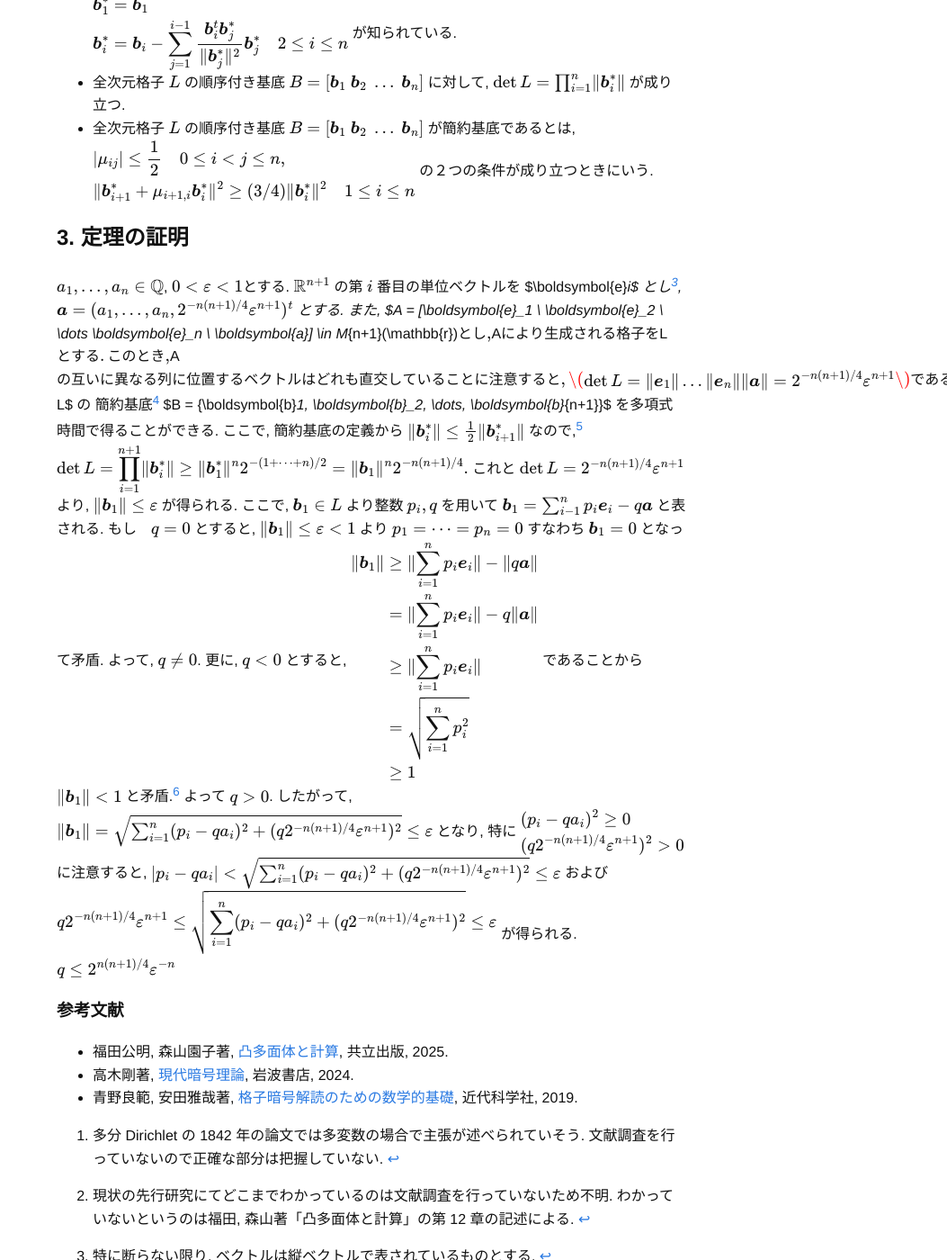
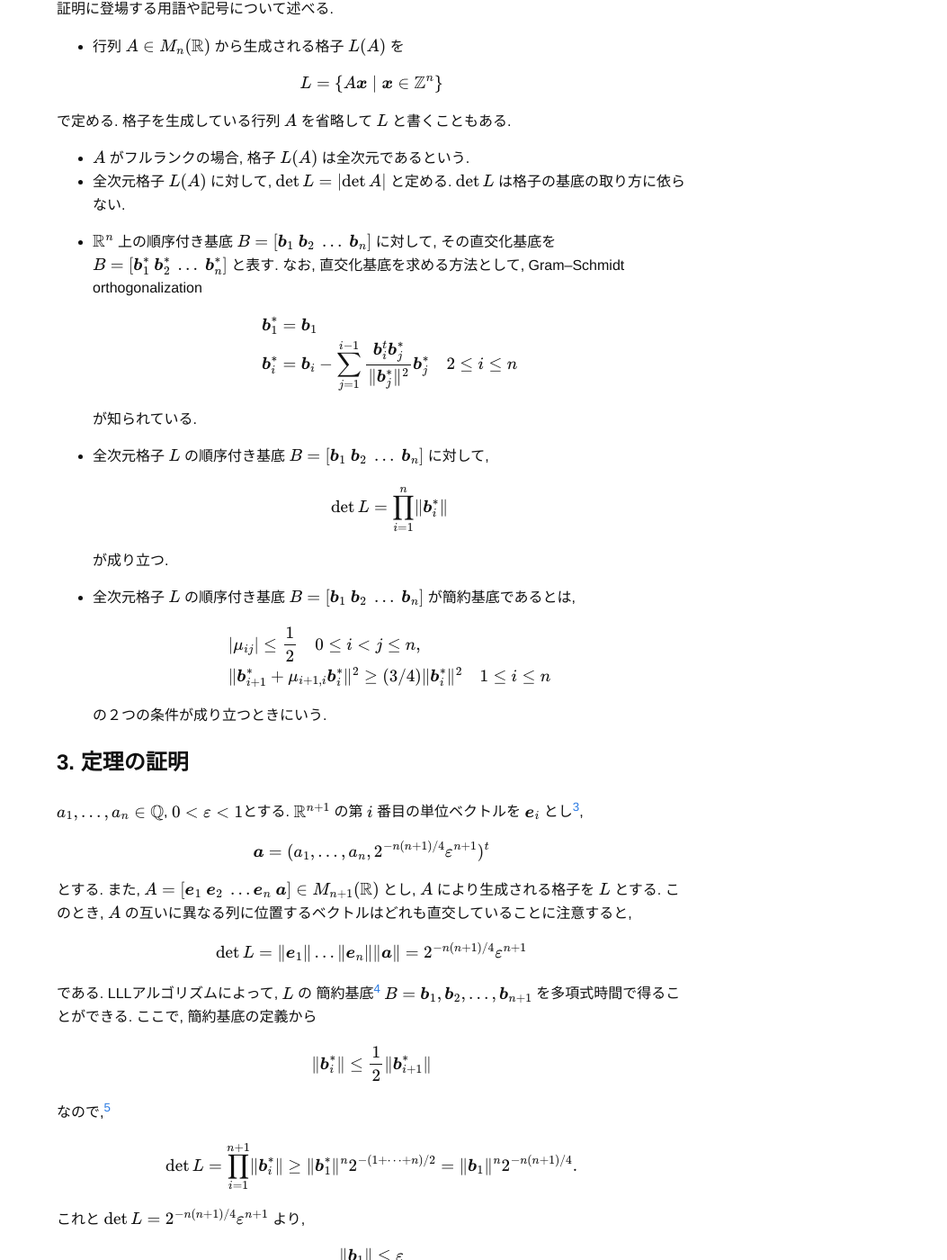
Before and after one commit to Kanayoshi/Kanayoshi.github.io, a Jekyll site: the page built from post/study/math/2025-05-04-llltodiophantine.md, in a window 1280 px wide and 1400 px high, scrolled down 1338 px. Shown: the whole window at 90% size, without its empty margins (227-1280 px from the left). Built offline with Jekyll 4.4.1, drawn with Linux system fonts in a browser that asks for light colours; formulas are drawn with MathJax 3; some of the changed text lies outside the part shown.

Commit message:
modify articles and add a new article

```diff
--- a/post/study/math/2025-05-04-llltodiophantine.md
+++ b/post/study/math/2025-05-04-llltodiophantine.md
@@ -11,7 +11,9 @@
 このノートでは以下の定理を示すことが目標である.
 
 > 定理
+>
 > $a_1, \dots, a_n\in\mathbb{Q}$ と 実数 $0<\varepsilon<1$ が与えられたとき,
+>
 > $$
 > \begin{aligned}
 >   \begin{cases}
@@ -20,6 +22,7 @@
 >   \end{cases}
 > \end{aligned}
 > $$
+>
 > を満たす整数 $p_i$ 及び $q$ が存在する. また, これらの整数は, 多項式時間で計算可能である.
 
 以下では
@@ -35,13 +38,16 @@
 まず, 1変数の場合の Dirichlet の定理から復習する.
 
 > 定理
+>
 > $a\in\mathbb{Q}$ と 実数 $0 < \varepsilon < 1$ に対して, $1\leq q \leq \varepsilon^{-1}$ かつ $\lvert qa - p \rvert\leq\varepsilon$ を満たす整数 $p, q$ が存在する.
 
 定理において, 整数 $p, q$ を特定するアルゴリズムは有理数 $a$ の連分数展開を考えることで与えられる. このアルゴリズムは多項式時間で計算可能なものになっている.
 多変数の場合にも同様に Dirichlet の定理が存在する.[^1]
 
 > 定理
+>
 > $a_1, \dots, a_n\in\mathbb{Q}$ と 実数 $0<\varepsilon<1$ が与えられたとき,
+>
 > $$
 > \begin{aligned}
 >   \begin{cases}
@@ -50,6 +56,7 @@
 >   \end{cases}
 > \end{aligned}
 > $$
+>
 > を満たす整数 $p_i$ 及び $q$ が存在する.
 
 多変数の場合は1変数の場合と異なり, 多項式時間で整数 $p_i$ 及び $q$ を特定するアルゴリズムは知られていない.[^2] しかし, 冒頭で紹介した定理では, 近似の精度を弱めると多項式時間で探索できるアルゴリズムが存在する. 冒頭の定理は非構成的に示されていた Dirichlet の定理を構成的な立場からみたものであるといえる.
@@ -59,72 +66,93 @@
 証明に登場する用語や記号について述べる.
 
 - 行列 $A \in M_{n}(\mathbb{R})$ から生成される格子 $L(A)$ を
+
 $$
     L = \left\{A\boldsymbol{x} \mathrel{}\middle|\mathrel{} \boldsymbol{x}\in \mathbb{Z}^{n}\right\}
 $$
+
 で定める. 格子を生成している行列 $A$ を省略して $L$ と書くこともある.
 - $A$ がフルランクの場合, 格子 $L(A)$ は全次元であるという.
 - 全次元格子 $L(A)$ に対して, $\det L = \lvert \det A \rvert$ と定める. $\det L$ は格子の基底の取り方に依らない.
-- $\mathbb{R}^n$ 上の順序付き基底 $B = [\boldsymbol{b}_1 \ \boldsymbol{b}_2 \ \dots \ \boldsymbol{b}_n]$ に対して, その直交化基底を $B = [\boldsymbol{b}^{*}_1 \ \boldsymbol{b}^{*}_2 \ \dots \ \boldsymbol{b}^{*}_n]$ と表す. なお, 直交化基底を求める方法として, Gram--Schmidt orthogonalization
-$$
-\begin{aligned}
-    \boldsymbol{b}^{*}_1 &= \boldsymbol{b}_1\\
-    \boldsymbol{b}^{*}_i &= \boldsymbol{b}_i - \sum_{j=1}^{i-1}\frac{\boldsymbol{b}^{t}_i\boldsymbol{b}^{*}_j}{\lVert\boldsymbol{b}^{*}_j\rVert^2}\boldsymbol{b}^{*}_j\quad 2\leq i\leq n
-\end{aligned}
-$$
-が知られている.
+- $\mathbb{R}^n$ 上の順序付き基底 $B = [\boldsymbol{b}_1 \ \boldsymbol{b}_2 \ \dots \ \boldsymbol{b}_n]$ に対して, その直交化基底を $B = [\boldsymbol{b}^{\*}_1 \ \boldsymbol{b}^{\*}_2 \ \dots \ \boldsymbol{b}^{\*}_n]$ と表す. なお, 直交化基底を求める方法として, Gram--Schmidt orthogonalization
+
+  $$
+  \begin{aligned}
+      \boldsymbol{b}^{*}_1 &= \boldsymbol{b}_1\\
+      \boldsymbol{b}^{*}_i &= \boldsymbol{b}_i - \sum_{j=1}^{i-1}\frac{\boldsymbol{b}^{t}_i\boldsymbol{b}^{*}_j}{\lVert\boldsymbol{b}^{*}_j\rVert^2}\boldsymbol{b}^{*}_j\quad 2\leq i\leq n
+  \end{aligned}
+  $$
+
+  が知られている.
 - 全次元格子 $L$ の順序付き基底 $B = [\boldsymbol{b}_1 \ \boldsymbol{b}_2 \ \dots \ \boldsymbol{b}_n]$ に対して,
-$$
-    \det L = \prod_{i=1}^{n} \lVert\boldsymbol{b}^{*}_i\rVert
-$$
-が成り立つ.
+
+  $$
+      \det L = \prod_{i=1}^{n} \lVert\boldsymbol{b}^{*}_i\rVert
+  $$
+
+  が成り立つ.
 - 全次元格子 $L$ の順序付き基底 $B = [\boldsymbol{b}_1 \ \boldsymbol{b}_2 \ \dots \ \boldsymbol{b}_n]$ が簡約基底であるとは,
-$$
-\begin{aligned}
-    &\lvert \mu_{ij} \rvert\leq \frac{1}{2}\quad 0\leq i < j \leq n,\\
-    &\lVert \boldsymbol{b}^{*}_{i+1} + \mu_{i+1, i}\boldsymbol{b}^{*}_i \rVert^2 \geq (3/4)\lVert \boldsymbol{b}^{*}_{i} \rVert^2 \quad 1\leq i\leq n
-\end{aligned}
-$$
-の２つの条件が成り立つときにいう.
+
+  $$
+  \begin{aligned}
+      &\lvert \mu_{ij} \rvert\leq \frac{1}{2}\quad 0\leq i < j \leq n,\\
+      &\lVert \boldsymbol{b}^{*}_{i+1} + \mu_{i+1, i}\boldsymbol{b}^{*}_i \rVert^2 \geq (3/4)\lVert \boldsymbol{b}^{*}_{i} \rVert^2 \quad 1\leq i\leq n
+  \end{aligned}
+  $$
+
+  の２つの条件が成り立つときにいう.
 
 
 ## 3. 定理の証明
 
 $a_1, \dots, a_n\in\mathbb{Q}$, $0<\varepsilon<1$とする.
-$\mathbb{R}^{n+1}$ の第 $i$ 番目の単位ベクトルを $\boldsymbol{e}_i$ とし[^3],
+$\mathbb{R}^{n+1}$ の第 $i$ 番目の単位ベクトルを $\boldsymbol{e}\_{i}$ とし[^3],
+
 $$
     \boldsymbol{a} = (a_1, \dots, a_n, 2^{-n(n+1)/4}\varepsilon^{n+1})^{t}
 $$
+
 とする.
-また, $A = [\boldsymbol{e}_1 \ \boldsymbol{e}_2 \ \dots \boldsymbol{e}_n \ \boldsymbol{a}] \in M_{n+1}(\mathbb{r})$ とし, $A$ により生成される格子を $L$ とする.
+また, $A = [\boldsymbol{e}\_1 \ \boldsymbol{e}\_2 \ \dots \boldsymbol{e}\_n \ \boldsymbol{a}] \in M\_{n+1}(\mathbb{R})$ とし, $A$ により生成される格子を $L$ とする.
 このとき, $A$ の互いに異なる列に位置するベクトルはどれも直交していることに注意すると,
+
 $$
 \begin{aligned}
     \det L = \lVert \boldsymbol{e}_1 \rVert\dots\lVert \boldsymbol{e}_n \rVert\lVert \boldsymbol{a} \rVert = 2^{-n(n+1)/4}\varepsilon^{n+1}
 \end{aligned}
 $$
+
 である.
 LLLアルゴリズムによって,
-$L$ の 簡約基底[^4] $B = \{\boldsymbol{b}_1, \boldsymbol{b}_2, \dots, \boldsymbol{b}_{n+1}\}$ を多項式時間で得ることができる.
+$L$ の 簡約基底[^4] $B = \{\boldsymbol{b}\_1, \boldsymbol{b}\_2, \dots, \boldsymbol{b}\_{n+1}\}$ を多項式時間で得ることができる.
 ここで, 簡約基底の定義から
+
 $$
     \lVert \boldsymbol{b}^{*}_i \rVert \leq \frac{1}{2} \lVert \boldsymbol{b}^{*}_{i+1} \rVert
 $$
+
 なので,[^5]
+
 $$
     \det L = \displaystyle\prod_{i=1}^{n+1} \lVert \boldsymbol{b}^{*}_i \rVert \geq \lVert \boldsymbol{b}^{*}_1 \rVert^{n} 2^{-(1 + \dots + n)/2} = \lVert \boldsymbol{b}_1 \rVert^{n} 2^{-n(n+1)/4}.
 $$
+
 これと $\det L = 2^{-n(n+1)/4}\varepsilon^{n+1}$ より,
+
 $$
     \lVert \boldsymbol{b}_1 \rVert \leq \varepsilon
 $$
+
 が得られる.
 ここで, $\boldsymbol{b}_1 \in L$ より整数 $p_i, q$ を用いて
+
 $$
     \boldsymbol{b}_1 = \sum_{i-1}^{n} p_i\boldsymbol{e}_i - q\boldsymbol{a}
 $$
+
 と表される.
-もし　$q = 0$ とすると, $\lVert \boldsymbol{b}_1 \rVert \leq \varepsilon < 1$ より $p_1 = \dots = p_n = 0$ すなわち $\boldsymbol{b}_1  = 0$ となって矛盾. よって, $q \neq 0$. 更に, $q<0$ とすると,
+もし　$q = 0$ とすると, $\lVert \boldsymbol{b}\_1 \rVert \leq \varepsilon < 1$ より $p_1 = \dots = p_n = 0$ すなわち $\boldsymbol{b}_1  = 0$ となって矛盾. よって, $q \neq 0$. 更に, $q<0$ とすると,
+
 $$
 \begin{aligned}
         \lVert \boldsymbol{b}_1 \rVert
@@ -135,29 +163,38 @@
         &\geq 1
 \end{aligned}
 $$
-であることから $\lVert \boldsymbol{b}_1 \rVert < 1$ と矛盾.[^6] よって $q > 0$.
+
+であることから $\lVert \boldsymbol{b}\_1 \rVert < 1$ と矛盾.[^6] よって $q > 0$.
 したがって,
+
 $$
     \lVert \boldsymbol{b}_1 \rVert = \sqrt{\sum_{i=1}^{n}(p_i - qa_i)^2 + (q2^{-n(n+1)/4}\varepsilon^{n+1})^2} \leq \varepsilon
 $$
+
 となり, 特に
+
 $$
 \begin{aligned}
     &(p_i - qa_i)^2 \geq 0\\
     &(q2^{-n(n+1)/4}\varepsilon^{n+1})^2 > 0
 \end{aligned}
 $$
+
 に注意すると,
+
 $$
     \lvert p_i - qa_i \rvert < \sqrt{\sum_{i=1}^{n}(p_i - qa_i)^2 + (q2^{-n(n+1)/4}\varepsilon^{n+1})^2} \leq \varepsilon
 $$
+
 および
+
 $$
 \begin{aligned}
     &q2^{-n(n+1)/4}\varepsilon^{n+1} \leq \sqrt{\sum_{i=1}^{n}(p_i - qa_i)^2 + (q2^{-n(n+1)/4}\varepsilon^{n+1})^2} \leq \varepsilon\\
     &q \leq 2^{n(n+1)/4}\varepsilon^{-n}
 \end{aligned}
 $$
+
 が得られる.
 
 ### 参考文献
```
Also changed, not shown: other parts of post/study/math/2025-05-04-llltodiophantine.md (+2 -1 lines), post/study/OPT/2025-05-04-bandbprinciple.md (+24 -6 lines), post/study/others/2025-05-05-markdownincludemath.md (added, +24 -0 lines), post/study/study.md (+2 -1 lines).
